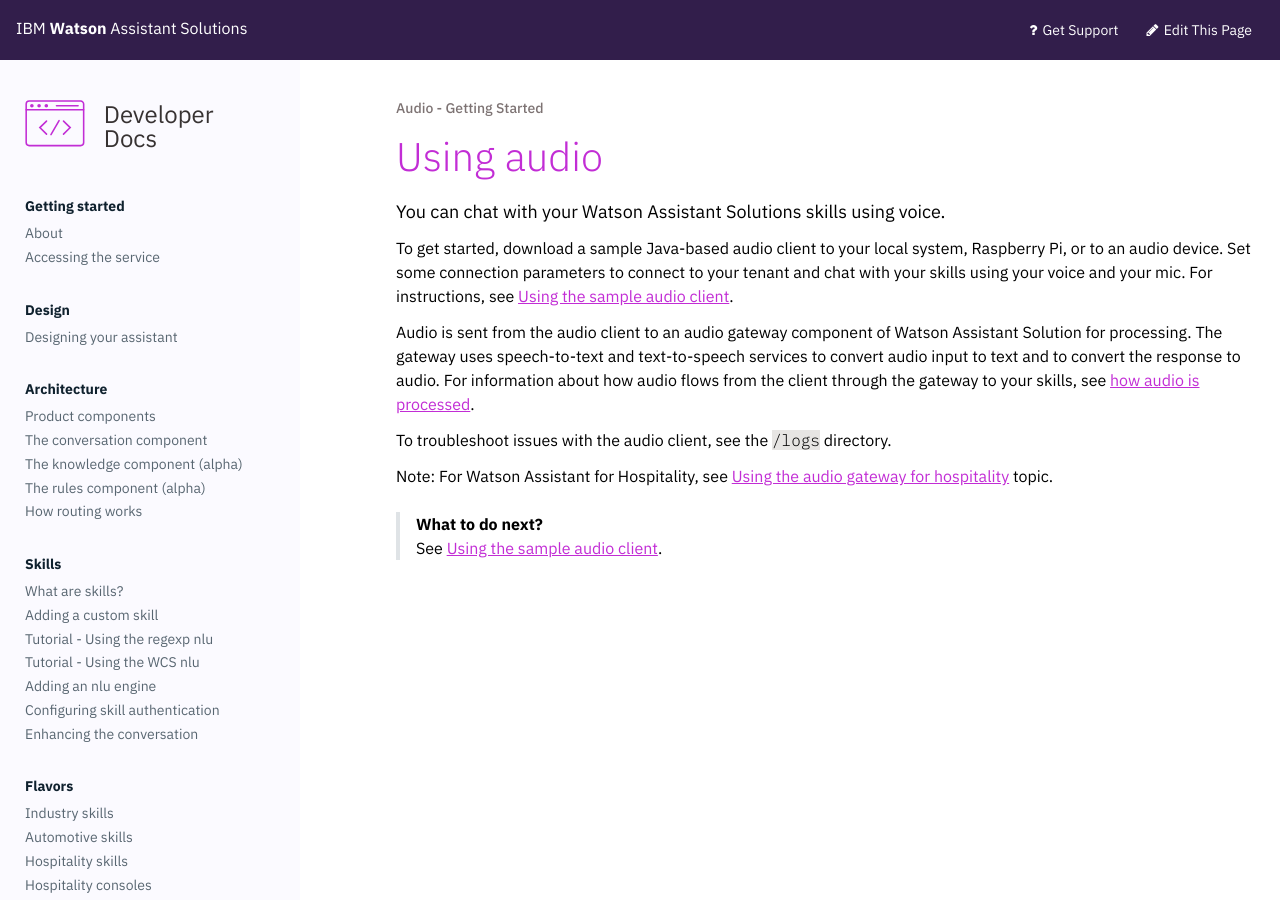
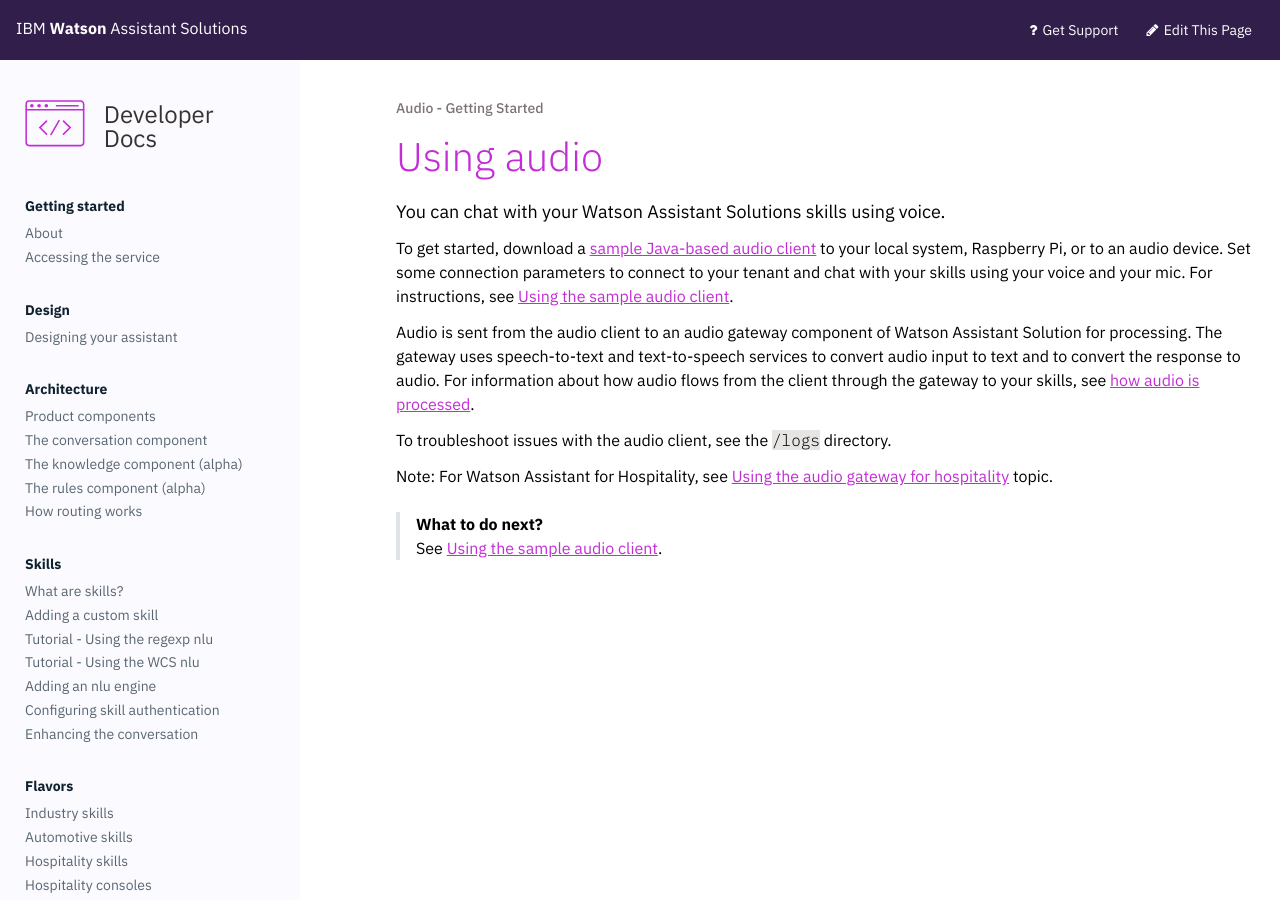
Before and after one commit to Watson-Personal-Assistant/developer, a Jekyll site: the page built from _content/audio_basic/audio_support.md, in a window 1280 px wide. Built offline with Jekyll 4.4.1, drawn with Linux system fonts in a browser that asks for light colours; some web fonts are replaced; part of the change alters nothing that is shown.

```diff
--- a/_content/audio_basic/audio_support.md
+++ b/_content/audio_basic/audio_support.md
@@ -4,7 +4,7 @@ weight: 5
 ---
 You can chat with your Watson Assistant Solutions skills using voice.
 
-To get started, download a sample Java-based audio client to your local system, Raspberry Pi, or to an audio device.  Set some connection parameters to connect to your tenant and chat with your skills using your voice and your mic. For instructions, see [Using the sample audio client]({{site.baseurl}}/audio/audio_client_simple).
+To get started, download a [sample Java-based audio client](https://github.com/Watson-Personal-Assistant/AudioClientSampleCodeJava) to your local system, Raspberry Pi, or to an audio device.  Set some connection parameters to connect to your tenant and chat with your skills using your voice and your mic. For instructions, see [Using the sample audio client]({{site.baseurl}}/audio/audio_client_simple).
 
 Audio is sent from the audio client to an audio gateway component of Watson Assistant Solution for processing.  The gateway uses speech-to-text and text-to-speech services to convert audio input to text and to convert the response to audio. For information about how audio flows from the client through the gateway to your skills, see [how audio is processed]({{site.baseurl}}/audio/how_it_works_audio).
 
```
